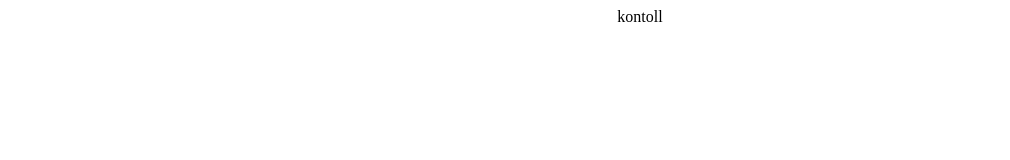
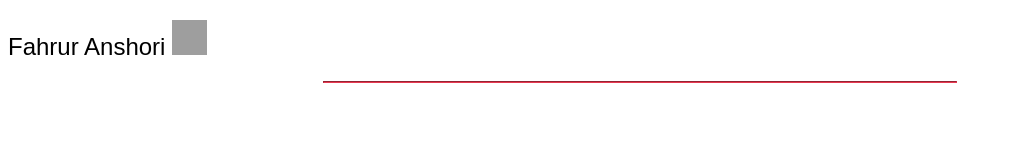
Before and after one commit to fahrurmon/fahrur.github.io, a plain HTML site: page index.html in a window 1280 px wide. Shown: the whole page, without its empty margins (0-1010 px from the left). Drawn offline with Linux system fonts and the light colour scheme; grey boxes are pictures that could not be loaded.

Commit message:
u[date
u[date

```diff
--- a/index.html
+++ b/index.html
@@ -1,9 +1,34 @@
-<!DOCTYPE html>
-<html>
-<title>
-kontol kamu gede
-</title>
-<center>
-    kontoll
-</center>
+<!doctype html>
+<html lang="en" class="no-js">
+<head>
+  <base target="_blank">
+  <meta charset="UTF-8" />
+  <title>Anon Developer</title>
+  <link rel="shortcut icon" type="image/png" href="assets/favicon.png">
+  <meta name="viewport" content="width=device-width, initial-scale=1.0">
+  <link rel="stylesheet" href="css/style.css" />
+  <link rel="stylesheet" href="https://use.fontawesome.com/releases/v5.2.0/css/all.css" integrity="sha384-hWVjflwFxL6sNzntih27bfxkr27PmbbK/iSvJ+a4+0owXq79v+lsFkW54bOGbiDQ" crossorigin="anonymous" type="text/css">
+  <!-- remember, jQuery is completely optional -->
+  <!-- <script type='text/javascript' src='js/jquery-1.11.1.min.js'></script> -->
+  <script type="text/javascript" src="js/jquery.particleground.js"></script>
+  <script type="text/javascript" src="js/demo.js"></script>
+</head>
+
+<body>
+
+<div id="particles">
+  <div id="intro">
+      <h2 style="font-family: 'Syncopate', sans-serif; font-weight: 10;">Fahrur Anshori&nbsp<a href="deedy.pdf" style="color: white;"><img src="https://png.icons8.com/office/40/000000/open-resume.png" height="35" width="35"></a></h2>
+        <hr style="width: 50%; background-color: #E83951; border-color: #E83951;">
+    <a href="https://www.linkedin.com/in/#/" style="color: white;"><i class="fab fa-linkedin" style="font-size: 2em;"></i></a>
+    &nbsp
+    <a href="https://www.facebook.com/fahrur.ganz.fahrur/" style="color: white;"><i class="fab fa-facebook" style="font-size: 2em;"></i></a>
+    &nbsp
+    <a href="https://github.com/fahrurmon" style="color: white;"><i class="fab fa-github" style="font-size: 2em;"></i></a>
+    &nbsp
+    <a href="https://medium.com/@fakelab77/" style="color: white;"><i class="fab fa-medium" style="font-size: 2em;"></i></a>
+  </div>
+</div>
+
+</body>
 </html>
```
